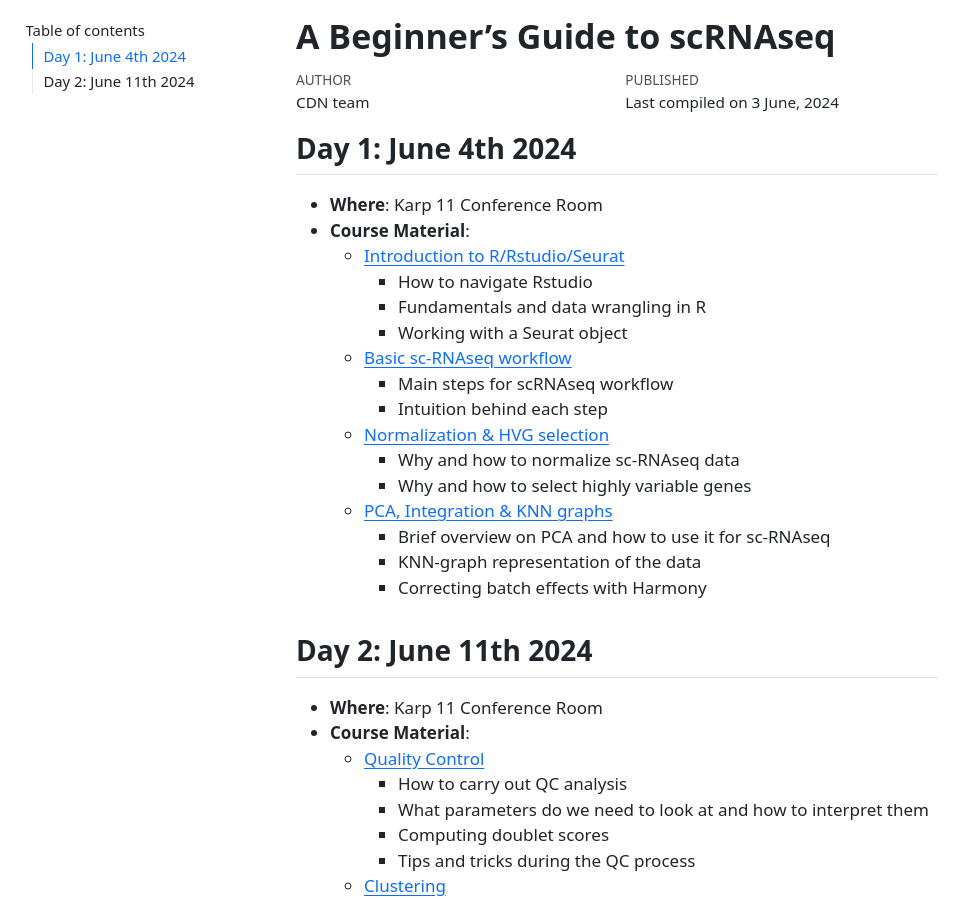
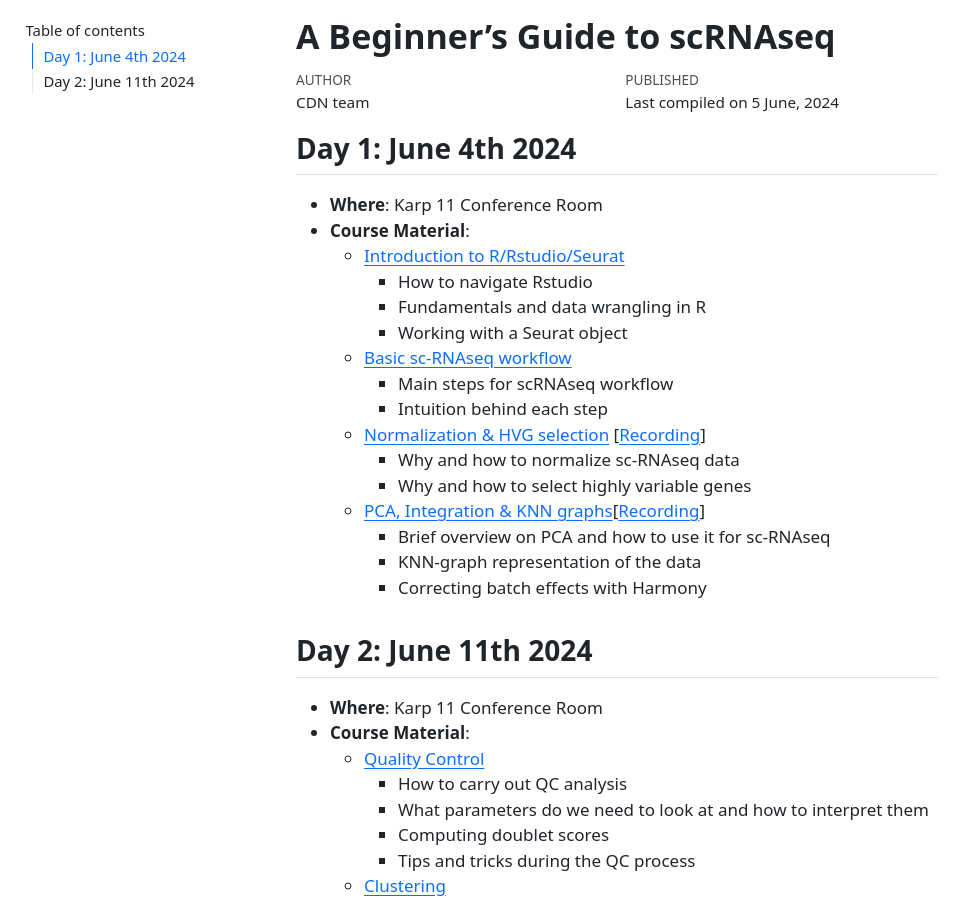
Before and after one commit to CellDiscoveryNetwork/workshops, a Jekyll site: the page beginners-guide-to-analyzing-scRNAseq/index_bgas.html, which Jekyll copies as it is, in a window 1280 px wide and 900 px high. Shown: the whole window, without its empty margins (0-975 px from the left). Built offline with Jekyll 4.4.1, drawn with Linux system fonts in a browser that asks for light colours.

Commit message:
add recordings 3, 4

```diff
--- a/beginners-guide-to-analyzing-scRNAseq/index_bgas.html
+++ b/beginners-guide-to-analyzing-scRNAseq/index_bgas.html
@@ -3073,7 +3073,7 @@ vertical-align: -.125em;
     <div>
     <div class="quarto-title-meta-heading">Published</div>
     <div class="quarto-title-meta-contents">
-      <p class="date">Last compiled on 3 June, 2024</p>
+      <p class="date">Last compiled on 5 June, 2024</p>
     </div>
   </div>
 
@@ -3102,12 +3102,12 @@ vertical-align: -.125em;
 <li>Main steps for scRNAseq workflow</li>
 <li>Intuition behind each step</li>
 </ul></li>
-<li><a href="http://htmlpreview.github.io/?https://github.com/CellDiscoveryNetwork/workshops/blob/main/beginners-guide-to-analyzing-scRNAseq/day-1/3-norm-hvg.html">Normalization &amp; HVG selection</a>
+<li><a href="http://htmlpreview.github.io/?https://github.com/CellDiscoveryNetwork/workshops/blob/main/beginners-guide-to-analyzing-scRNAseq/day-1/3-norm-hvg.html">Normalization &amp; HVG selection</a> [<a href="https://drive.google.com/file/d/14bm8KoiPGc2rJzPV88dHDjiDgEJz6QTO/view?usp=sharing">Recording</a>]
 <ul>
 <li>Why and how to normalize sc-RNAseq data</li>
 <li>Why and how to select highly variable genes</li>
 </ul></li>
-<li><a href="http://htmlpreview.github.io/?https://github.com/CellDiscoveryNetwork/workshops/blob/main/beginners-guide-to-analyzing-scRNAseq/day-1/4-PCA_Harmony_kNN.html">PCA, Integration &amp; KNN graphs</a>
+<li><a href="http://htmlpreview.github.io/?https://github.com/CellDiscoveryNetwork/workshops/blob/main/beginners-guide-to-analyzing-scRNAseq/day-1/4-PCA_Harmony_kNN.html">PCA, Integration &amp; KNN graphs</a>[<a href="https://drive.google.com/file/d/13qvJhqK-EwnEJ4F_QI6eoLlknAcoNs18/view?usp=sharing">Recording</a>]
 <ul>
 <li>Brief overview on PCA and how to use it for sc-RNAseq</li>
 <li>KNN-graph representation of the data</li>
--- a/beginners-guide-to-analyzing-scRNAseq/index_bgas.qmd
+++ b/beginners-guide-to-analyzing-scRNAseq/index_bgas.qmd
@@ -27,10 +27,10 @@ editor_options:
     -   [Basic sc-RNAseq workflow](https://github.com/CellDiscoveryNetwork/workshops/blob/main/beginners-guide-to-analyzing-scRNAseq/day-1/The%20Basic%20scRNAseq%20Analysis%20Workflow.pdf)
         -   Main steps for scRNAseq workflow
         -   Intuition behind each step
-    -   [Normalization & HVG selection](http://htmlpreview.github.io/?https://github.com/CellDiscoveryNetwork/workshops/blob/main/beginners-guide-to-analyzing-scRNAseq/day-1/3-norm-hvg.html)
+    -   [Normalization & HVG selection](http://htmlpreview.github.io/?https://github.com/CellDiscoveryNetwork/workshops/blob/main/beginners-guide-to-analyzing-scRNAseq/day-1/3-norm-hvg.html) [[Recording](https://drive.google.com/file/d/14bm8KoiPGc2rJzPV88dHDjiDgEJz6QTO/view?usp=sharing)]
         -   Why and how to normalize sc-RNAseq data
         -   Why and how to select highly variable genes
-    -   [PCA, Integration & KNN graphs](http://htmlpreview.github.io/?https://github.com/CellDiscoveryNetwork/workshops/blob/main/beginners-guide-to-analyzing-scRNAseq/day-1/4-PCA_Harmony_kNN.html)
+    -   [PCA, Integration & KNN graphs](http://htmlpreview.github.io/?https://github.com/CellDiscoveryNetwork/workshops/blob/main/beginners-guide-to-analyzing-scRNAseq/day-1/4-PCA_Harmony_kNN.html)[[Recording](https://drive.google.com/file/d/13qvJhqK-EwnEJ4F_QI6eoLlknAcoNs18/view?usp=sharing)]
         -   Brief overview on PCA and how to use it for sc-RNAseq
         -   KNN-graph representation of the data
         -   Correcting batch effects with Harmony
```
Also changed, not shown: beginners-guide-to-analyzing-scRNAseq/README.md (+2 -2 lines).
